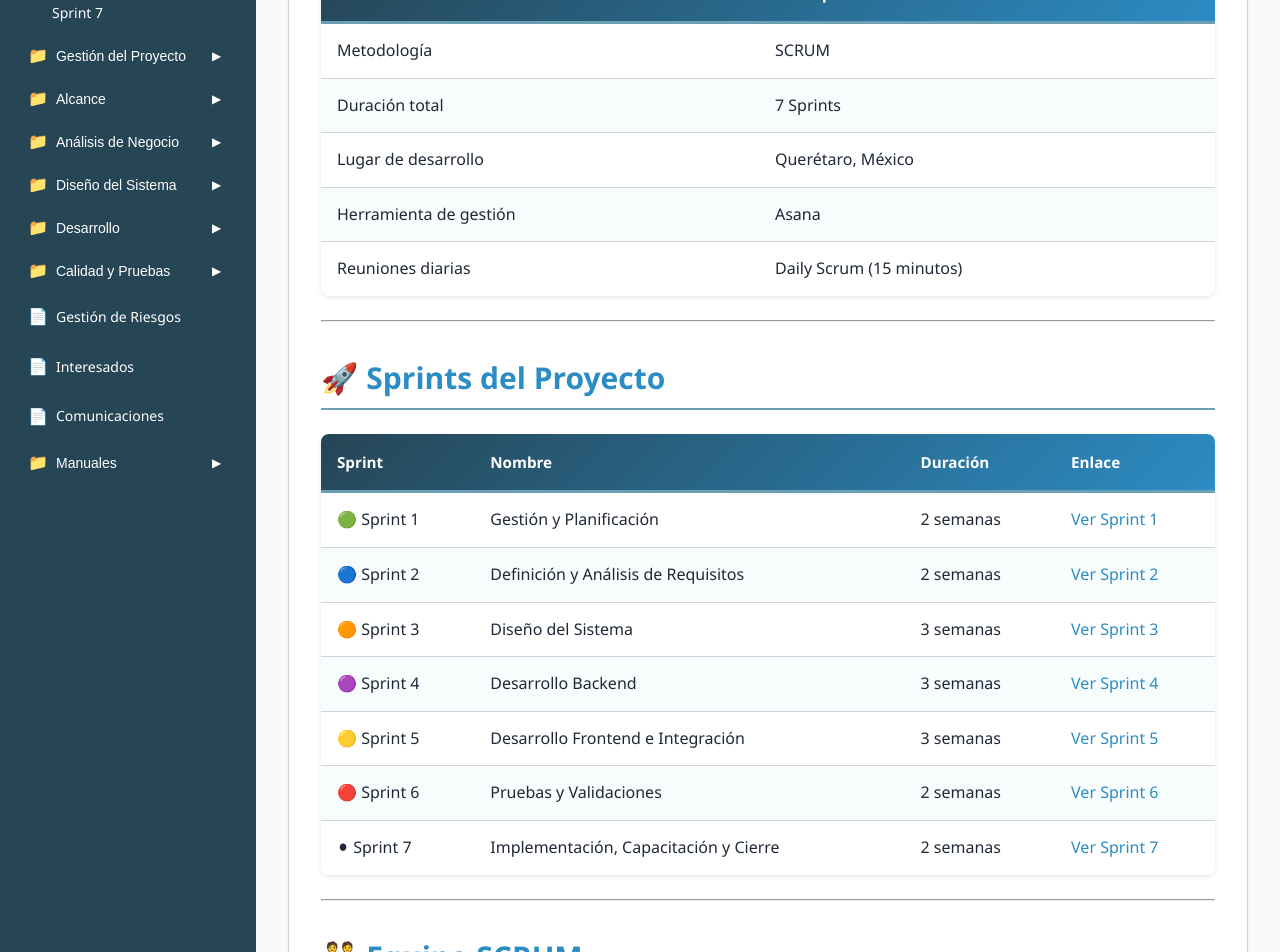
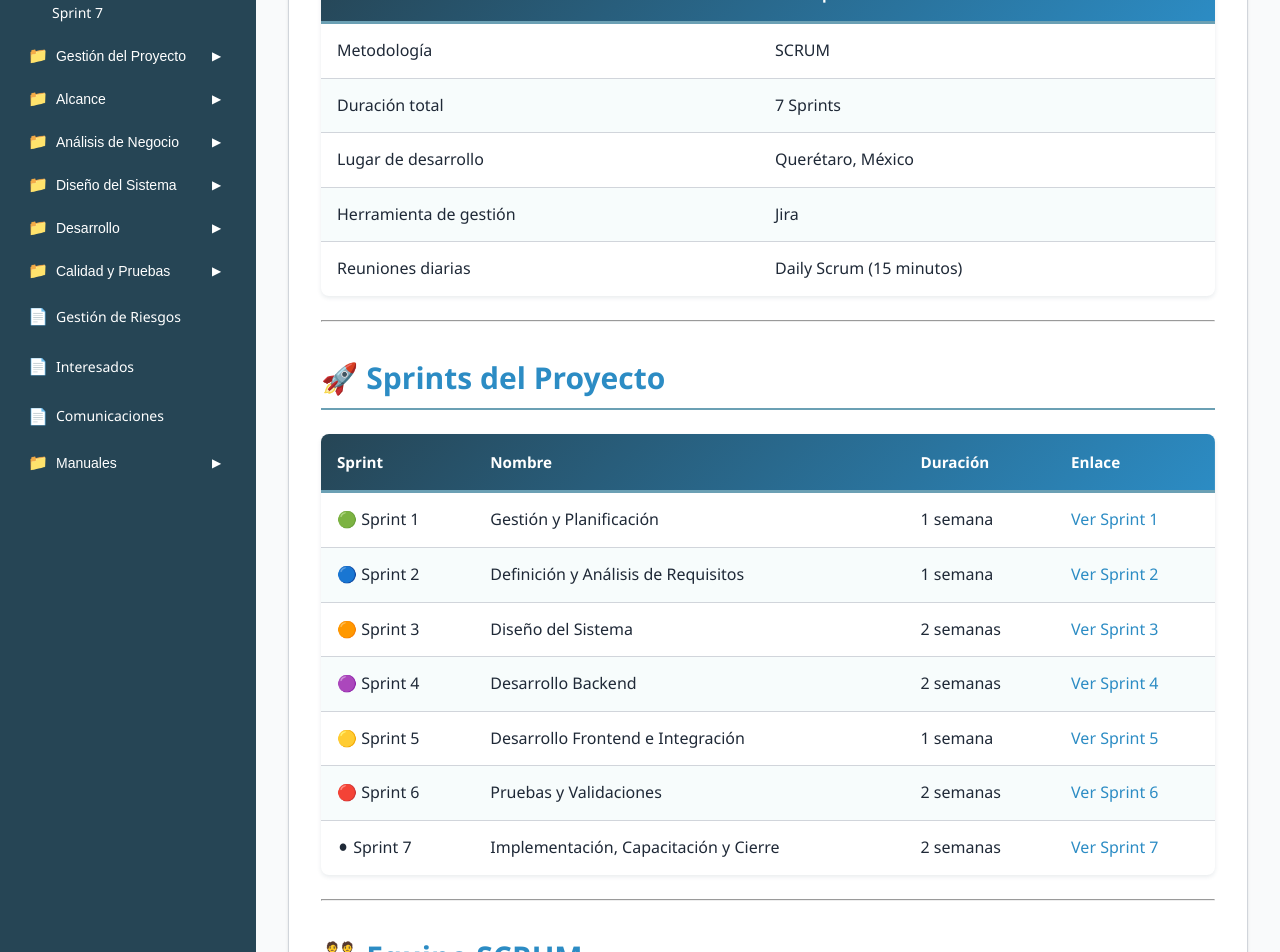
Before and after one commit to DaniOlvera17/documentacion-proyecto-dgl, a Jekyll site: the page built from 02-scrum/index.md, in a window 1280 px wide. Shown: the part 434-1386 px from the top of the page. Built offline with Jekyll 4.4.1, drawn with Linux system fonts in a browser that asks for light colours.

Commit message:
Actualizacion de documentos-Mitad 07-12-25

```diff
--- a/02-scrum/index.md
+++ b/02-scrum/index.md
@@ -16,7 +16,7 @@ Este apartado documenta la gestión ágil del proyecto **Plataforma Web de Gesti
 | Metodología | SCRUM |
 | Duración total | 7 Sprints |
 | Lugar de desarrollo | Querétaro, México |
-| Herramienta de gestión | Asana |
+| Herramienta de gestión | Jira |
 | Reuniones diarias | Daily Scrum (15 minutos) |
 
 ---
@@ -25,11 +25,11 @@ Este apartado documenta la gestión ágil del proyecto **Plataforma Web de Gesti
 
 | Sprint | Nombre | Duración | Enlace |
 |--------|--------|----------|--------|
-| 🟢 Sprint 1 | Gestión y Planificación | 2 semanas | [Ver Sprint 1](sprint-1) |
-| 🔵 Sprint 2 | Definición y Análisis de Requisitos | 2 semanas | [Ver Sprint 2](sprint-2) |
-| 🟠 Sprint 3 | Diseño del Sistema | 3 semanas | [Ver Sprint 3](sprint-3) |
-| 🟣 Sprint 4 | Desarrollo Backend | 3 semanas | [Ver Sprint 4](sprint-4) |
-| 🟡 Sprint 5 | Desarrollo Frontend e Integración | 3 semanas | [Ver Sprint 5](sprint-5) |
+| 🟢 Sprint 1 | Gestión y Planificación | 1 semana | [Ver Sprint 1](sprint-1) |
+| 🔵 Sprint 2 | Definición y Análisis de Requisitos | 1 semana | [Ver Sprint 2](sprint-2) |
+| 🟠 Sprint 3 | Diseño del Sistema | 2 semanas | [Ver Sprint 3](sprint-3) |
+| 🟣 Sprint 4 | Desarrollo Backend | 2 semanas | [Ver Sprint 4](sprint-4) |
+| 🟡 Sprint 5 | Desarrollo Frontend e Integración | 1 semana | [Ver Sprint 5](sprint-5) |
 | 🔴 Sprint 6 | Pruebas y Validaciones | 2 semanas | [Ver Sprint 6](sprint-6) |
 | ⚫ Sprint 7 | Implementación, Capacitación y Cierre | 2 semanas | [Ver Sprint 7](sprint-7) |
 
```
Also changed, not shown: 02-scrum/sprint-6.md (+4 -4 lines).
